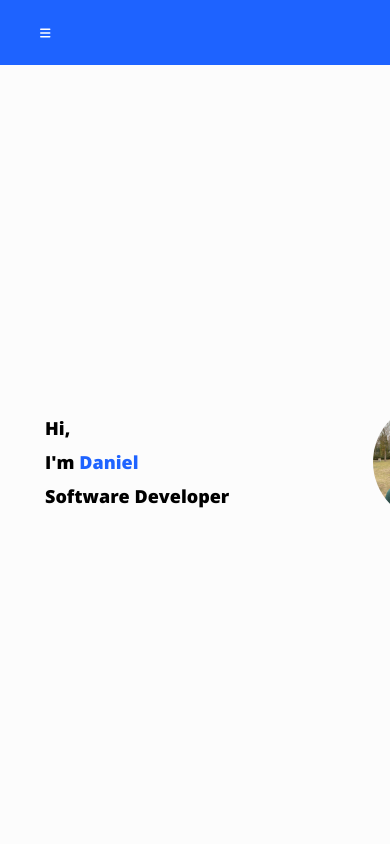
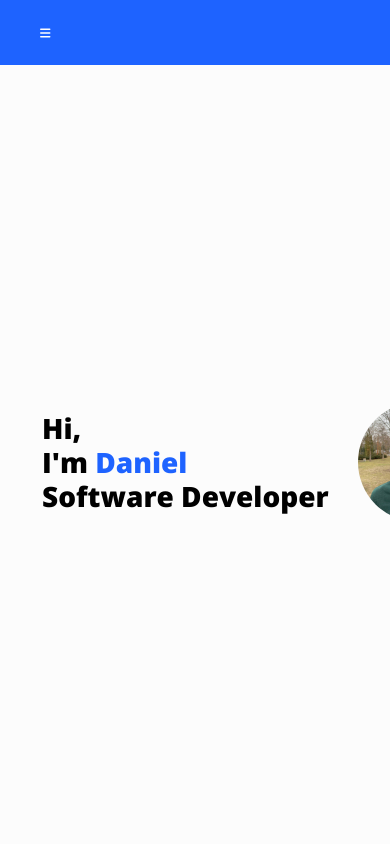
Before and after one commit to DanielPetcov/portfolioV3, a React (Vite) app: page / in a window 390 px wide. Shown: the top 844 px of the page. Built offline with nearby package versions, Linux system fonts and the light colour scheme.

Commit message:
changes in desing

```diff
--- a/src/style/body/greeting/greeting.css
+++ b/src/style/body/greeting/greeting.css
@@ -55,7 +55,10 @@
 }
 @media screen and (max-width: 425px) {
   .greeting-container {
-    font-size: 0.9rem;
+    font-size: 1.4rem;
+  }
+  .greeting-container .greeting {
+    padding-left: 3em;
   }
   .greeting-container h1 {
     line-height: 3.4rem;
--- a/src/style/body/greeting/greeting.scss
+++ b/src/style/body/greeting/greeting.scss
@@ -68,7 +68,11 @@
 
 @media screen and (max-width: 425px) {
     .greeting-container{
-        font-size: .9rem;
+        font-size: 1.4rem;
+
+        .greeting{
+            padding-left: 3em;
+        }
 
         h1{
             line-height: 3.4rem;
--- a/src/style/body/skills/skills.css
+++ b/src/style/body/skills/skills.css
@@ -11,6 +11,9 @@ h3 {
   min-height: 100vh;
   width: 100%;
   color: #FCFCFC;
+  display: flex;
+  justify-content: center;
+  align-items: center;
 }
 
 .skills {
--- a/src/style/body/skills/skills.scss
+++ b/src/style/body/skills/skills.scss
@@ -14,6 +14,9 @@ h3{
     min-height: 100vh;
     width: 100%;
     color: $primary_color;
+    display: flex;
+    justify-content: center;
+    align-items: center;
 }
 
 .skills{
```
Also changed, not shown: 2 other files (tests, documents, lock files or other folders).
